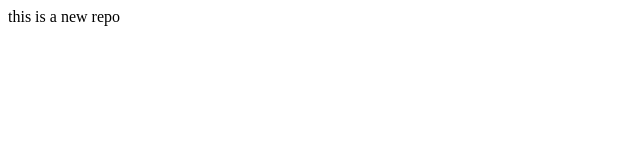
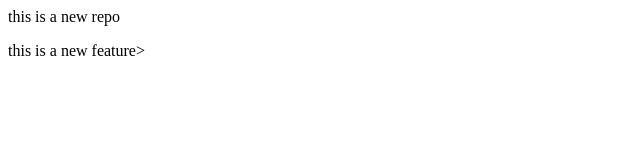
Before and after one commit to Anmisha2006/localrepo, a plain HTML site: page index.html in a window 1280 px wide. Shown: the whole page, without its empty margins (0-640 px from the left). Drawn offline with Linux system fonts and the light colour scheme.

Commit message:
add new feature

```diff
--- a/index.html
+++ b/index.html
@@ -1 +1,2 @@
 <p> this  is a new repo </p>
+<p> this is a new feature></p>
```
